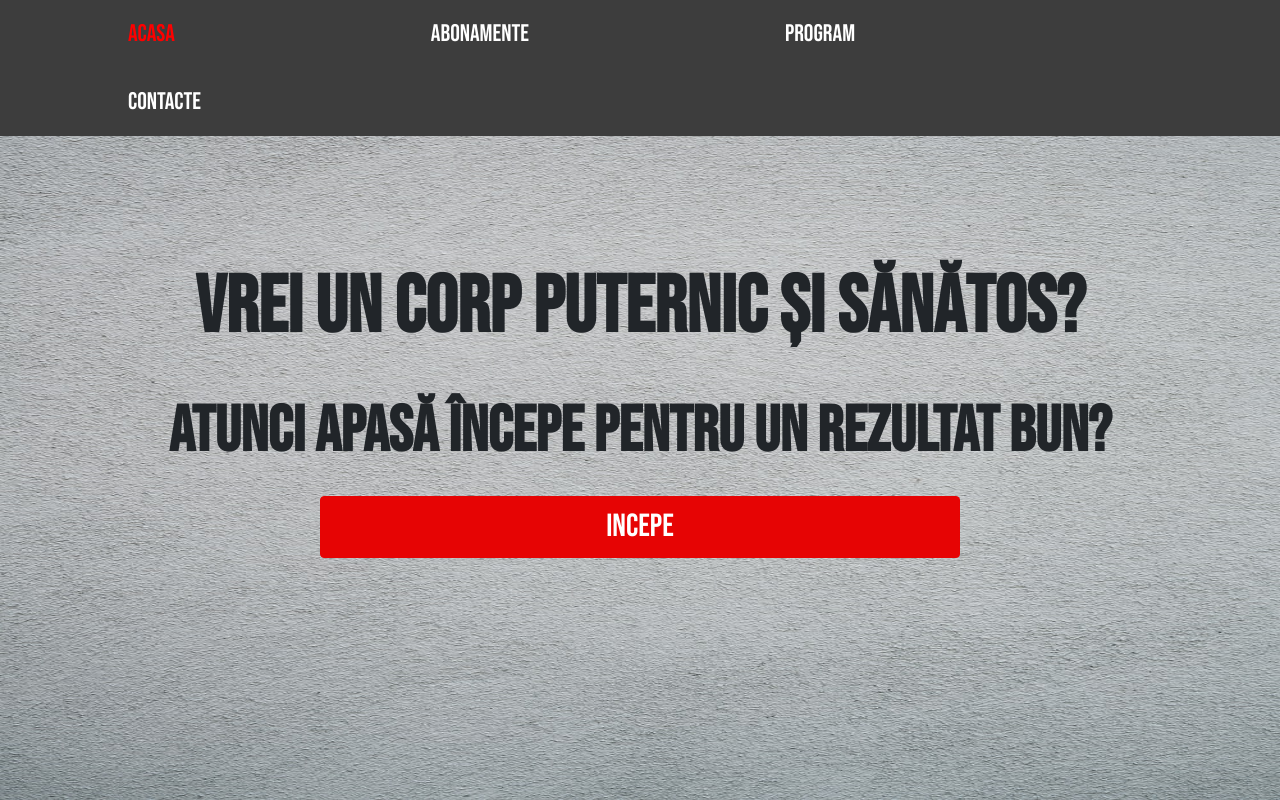
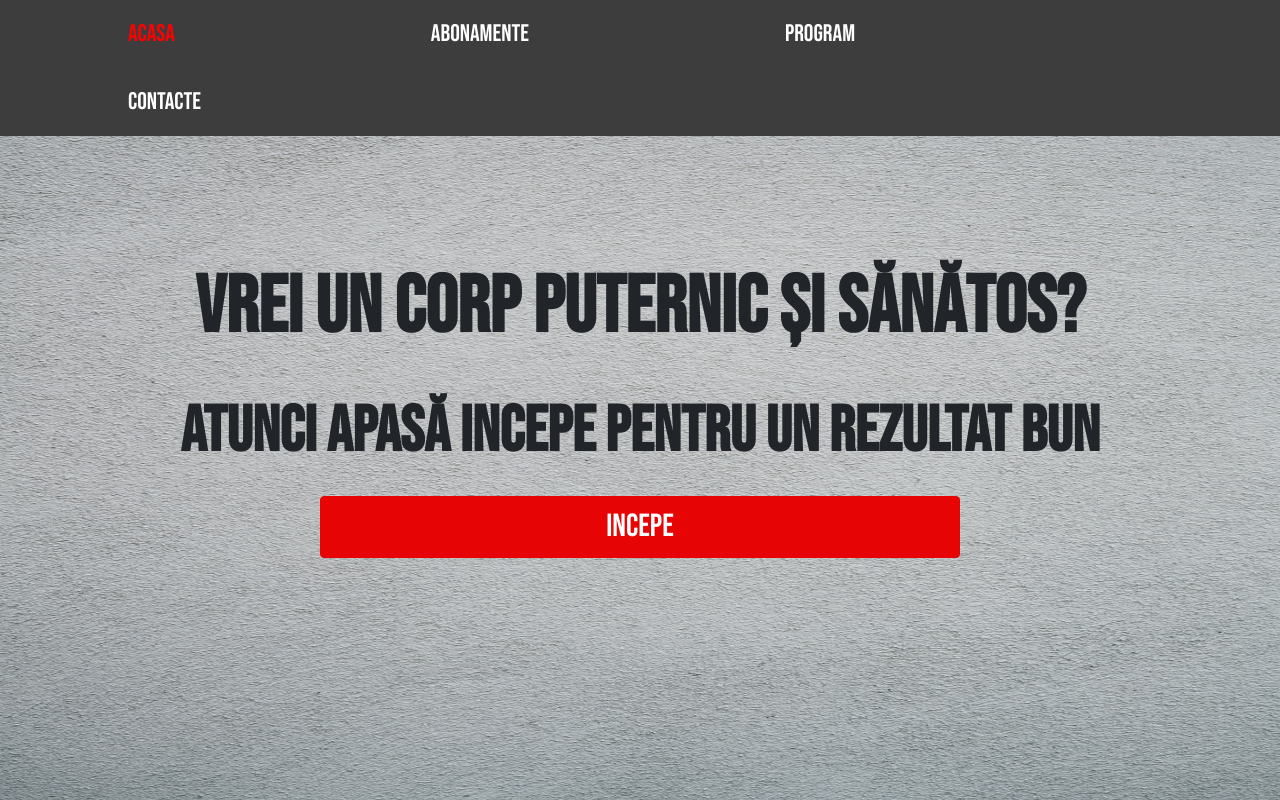
Before and after one commit to LiviuDeleu/SanatateFit-BoostsTrap, a plain HTML site: page index.html in a window 1280 px wide. Drawn offline with nearby package versions, Linux system fonts and the light colour scheme.

Commit message:
Prima Pagina

```diff
--- a/index.html
+++ b/index.html
@@ -24,7 +24,7 @@
       <div class="col">
         <p class="fw-bold">Vrei un corp puternic și sănătos?</p>
       </div>
-        <p class="fw-bolder">Atunci apasă Începe Pentru un rezultat Bun?</p>
+        <p class="fw-bolder">Atunci apasă Incepe pentru un rezultat Bun</p>
     </div>
   </div>
 
--- a/style.css
+++ b/style.css
@@ -41,6 +41,7 @@ img, svg{
 .container{
     text-align: center;
 }
+/*Button*/
 .btn-primary{
     color: white;
     background-color: rgb(230, 4, 4);
```
